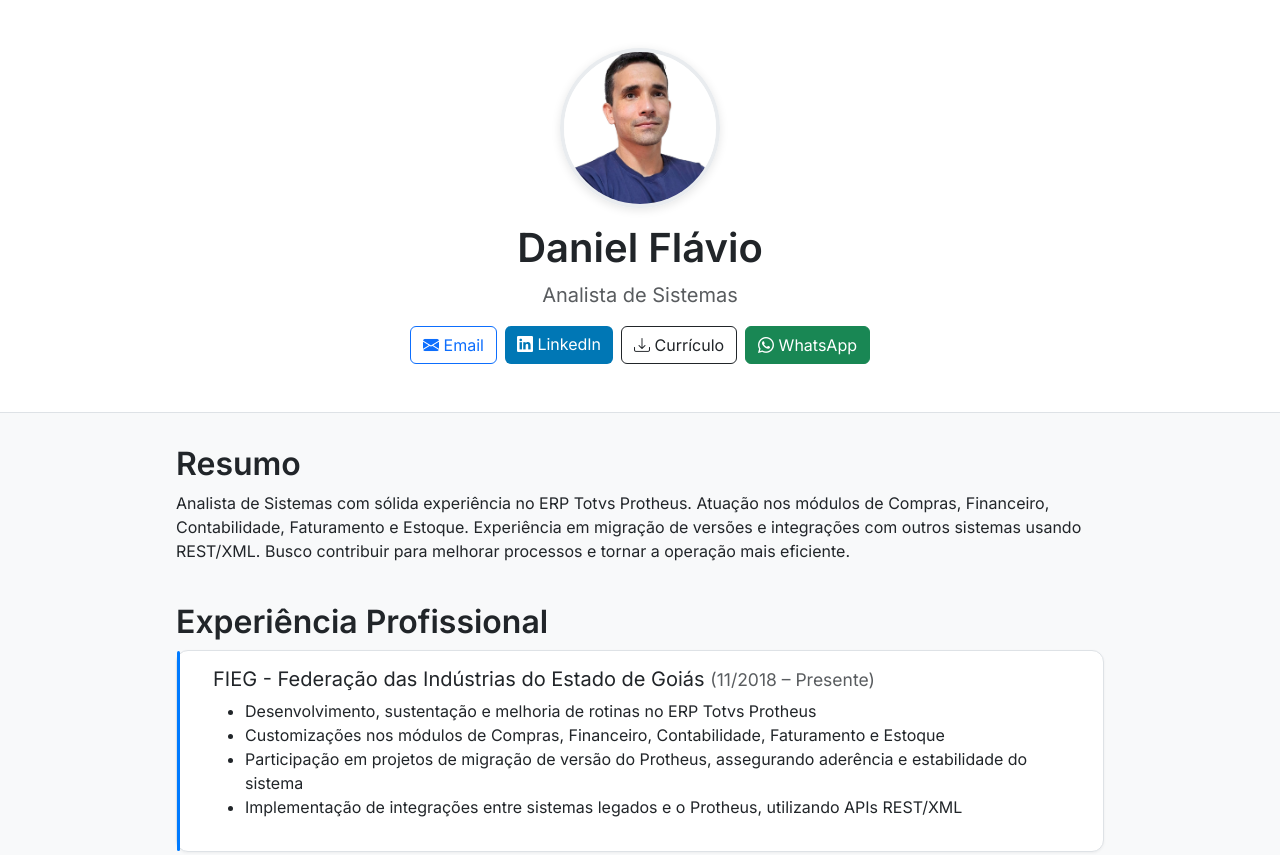
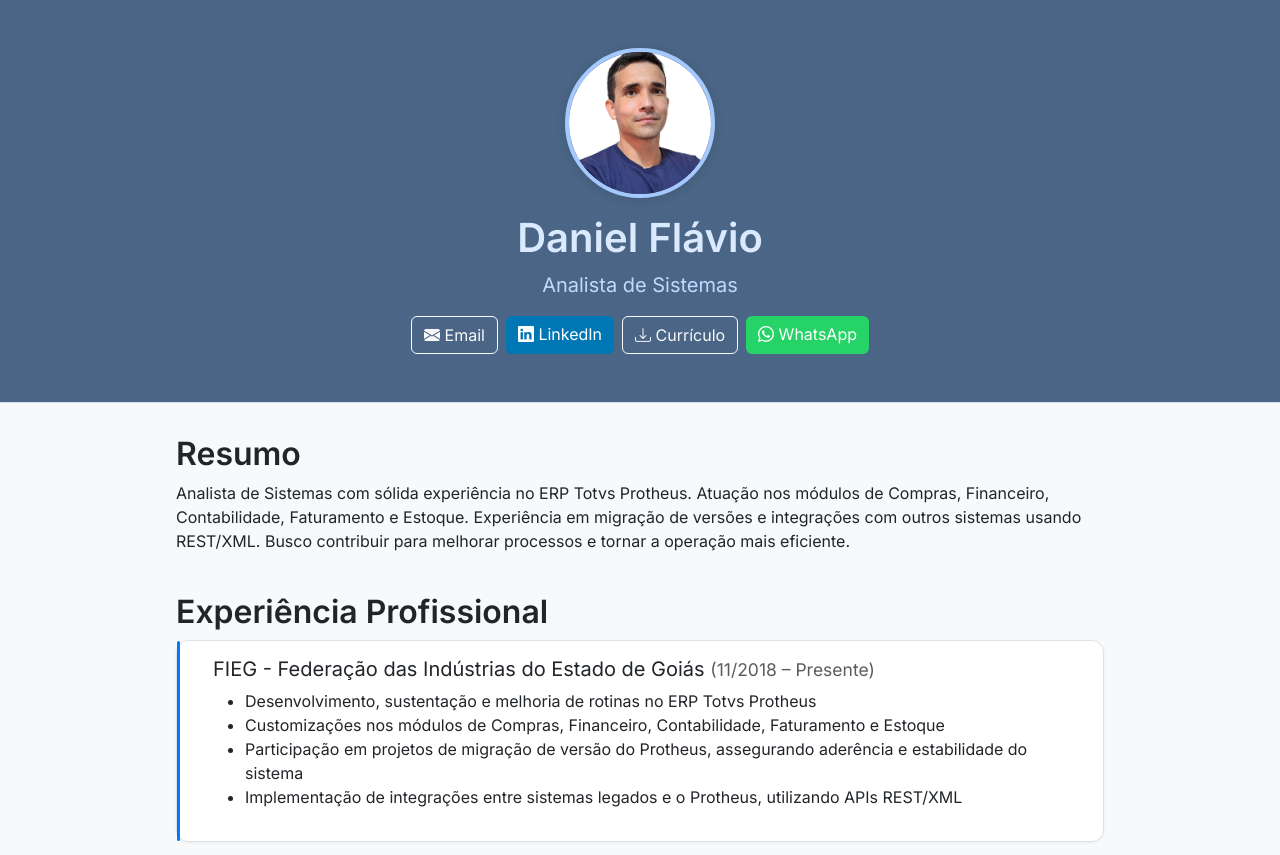
Before and after one commit to danflavio/pagina-pessoal, a plain HTML site: page index.html in a window 1280 px wide. Shown: the top 855 px of the page. Drawn offline with nearby package versions, Linux system fonts and the light colour scheme.

Commit message:
ajuste header

```diff
--- a/index.html
+++ b/index.html
@@ -61,21 +61,22 @@
 </head>
 <body>
 
-  <header class="text-center py-5">
-    <img src="perfil.jpg" alt="Foto de Daniel Flávio" class="profile-img mb-3" />
-    <h1>Daniel Flávio</h1>
-    <p class="lead text-muted">Analista de Sistemas</p>
+<header class="text-center py-5" style="background-color: #4a6585;">
+  <img src="perfil.jpg" alt="Foto de Daniel Flávio" class="profile-img mb-3"
+       style="border-radius: 50%; width: 150px; height: 150px; object-fit: cover; object-position: center; border: 4px solid #a5c9ff;" />
+  <h1 style="color: #dbe9ff;">Daniel Flávio</h1>
+  <p class="lead" style="color: #c1d9ff;">Analista de Sistemas</p>
   <div class="d-flex justify-content-center flex-wrap gap-2 mt-3">
-      <a class="btn btn-outline-primary" href="mailto:danflavio@gmail.com">
+    <a class="btn btn-outline-light" href="mailto:danflavio@gmail.com">
       <i class="bi bi-envelope-fill"></i> Email
     </a>
-      <a class="btn btn-linkedin" href="https://www.linkedin.com/in/danflavio" target="_blank" rel="noopener noreferrer">
+    <a class="btn linkedin-btn" href="https://www.linkedin.com/in/danflavio" target="_blank" rel="noopener noreferrer">
       <i class="bi bi-linkedin"></i> LinkedIn
     </a>
-      <a class="btn btn-outline-dark" href="curriculo-daniel.pdf" target="_blank" rel="noopener noreferrer">
+    <a class="btn btn-outline-light" href="curriculo-daniel.pdf" target="_blank" rel="noopener noreferrer">
       <i class="bi bi-download"></i> Currículo
     </a>
-      <a class="btn btn-success" href="https://wa.me/5562992352578" target="_blank" rel="noopener noreferrer">
+    <a class="btn whatsapp-btn" href="https://wa.me/5562992352578" target="_blank" rel="noopener noreferrer">
       <i class="bi bi-whatsapp"></i> WhatsApp
     </a>
   </div>
--- a/style.css
+++ b/style.css
@@ -80,3 +80,26 @@ section {
   width: 3px; /* Largura da linha esquerda */
   background-color: #007bff; /* Cor da linha esquerda */
 }
+
+.linkedin-btn {
+  background-color: #0077b5;
+  color: white;
+  border: none;
+  transition: background-color 0.3s ease;
+}
+.linkedin-btn:hover {
+  background-color: #005983;
+  color: white;
+  text-decoration: none;
+}
+.whatsapp-btn {
+  background-color: #25D366;
+  color: white;
+  border: none;
+  transition: background-color 0.3s ease;
+}
+.whatsapp-btn:hover {
+  background-color: #1ebe57;
+  color: white;
+  text-decoration: none;
+}
```
Lines whose indentation alone changed are shown as unchanged.
